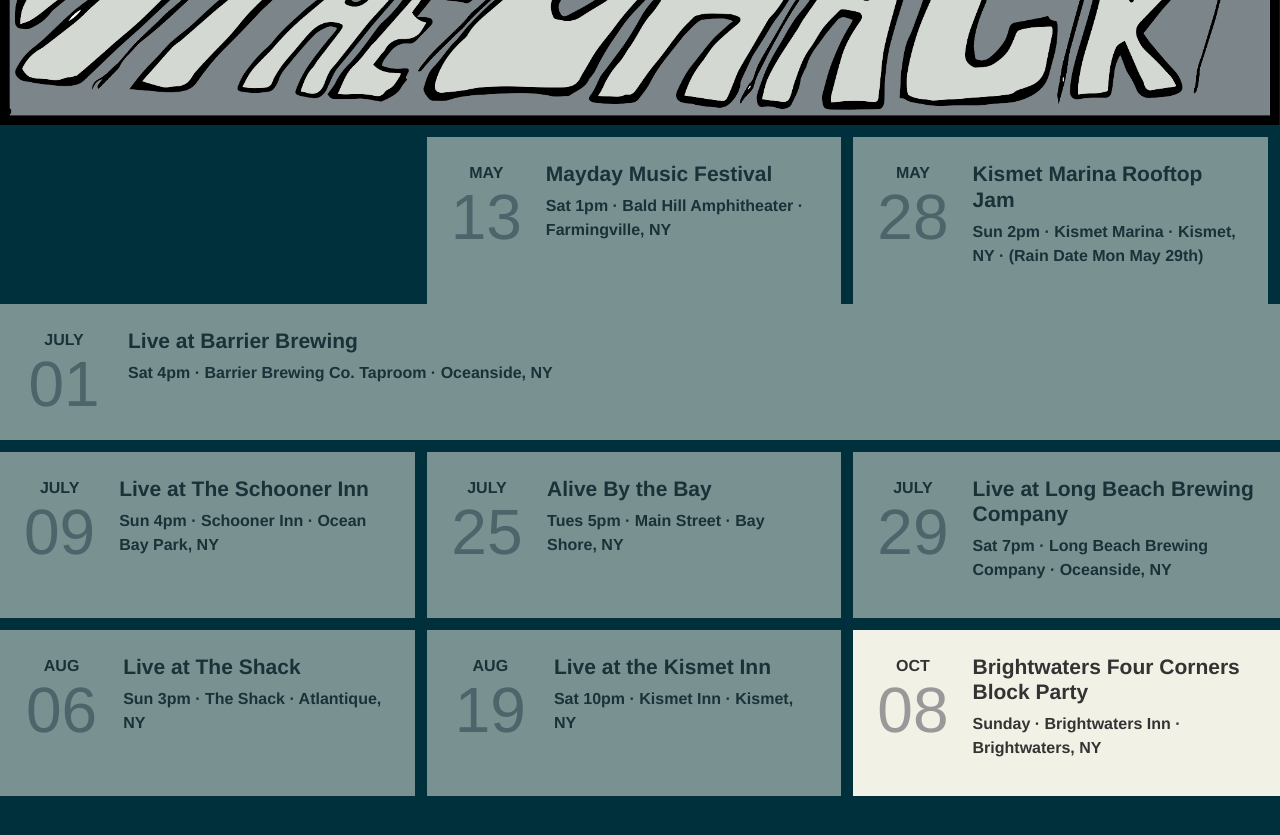
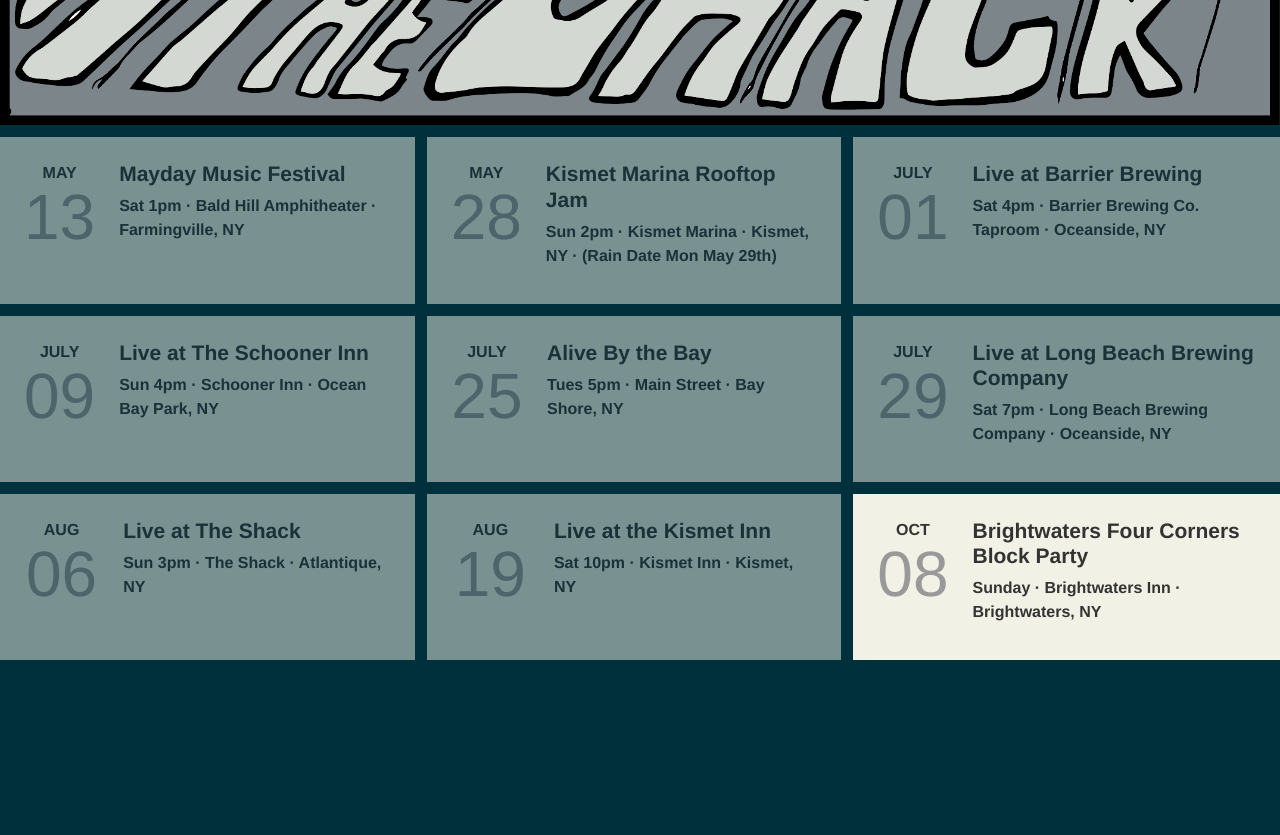
Before and after one commit to dmeehan/dirtyviceband, a website: page index.html in a window 1280 px wide. Shown: the part 1040-1875 px from the top of the page. Drawn offline with nearby package versions, Linux system fonts and the light colour scheme.

Commit message:
updated dates

```diff
--- a/index.html
+++ b/index.html
@@ -42,8 +42,6 @@
         </div>
         <!--<h2>Upcoming Shows</h2>-->
         <div class="shows-cards">
-            <div class="event">
-            </div>
             <div class="event">
                 <div class="event-card past">
                     <div class="event-date">
```
